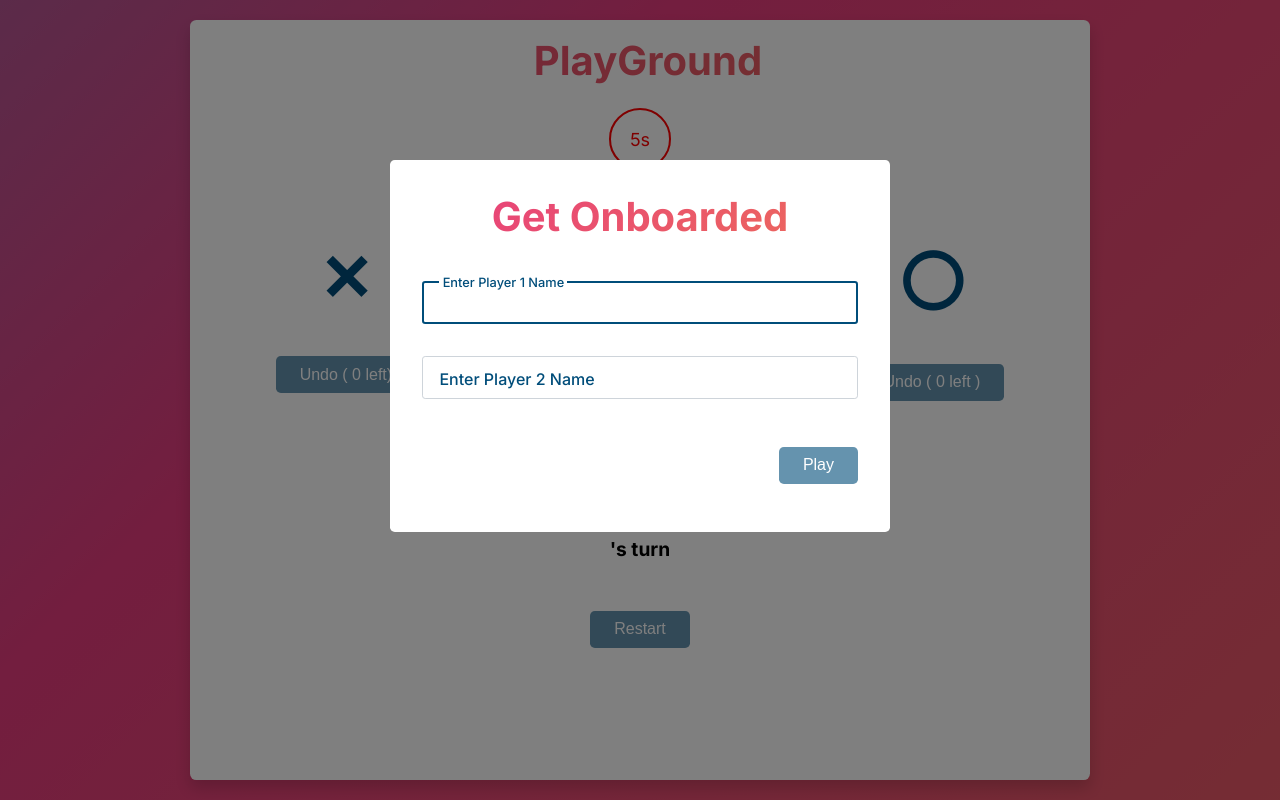
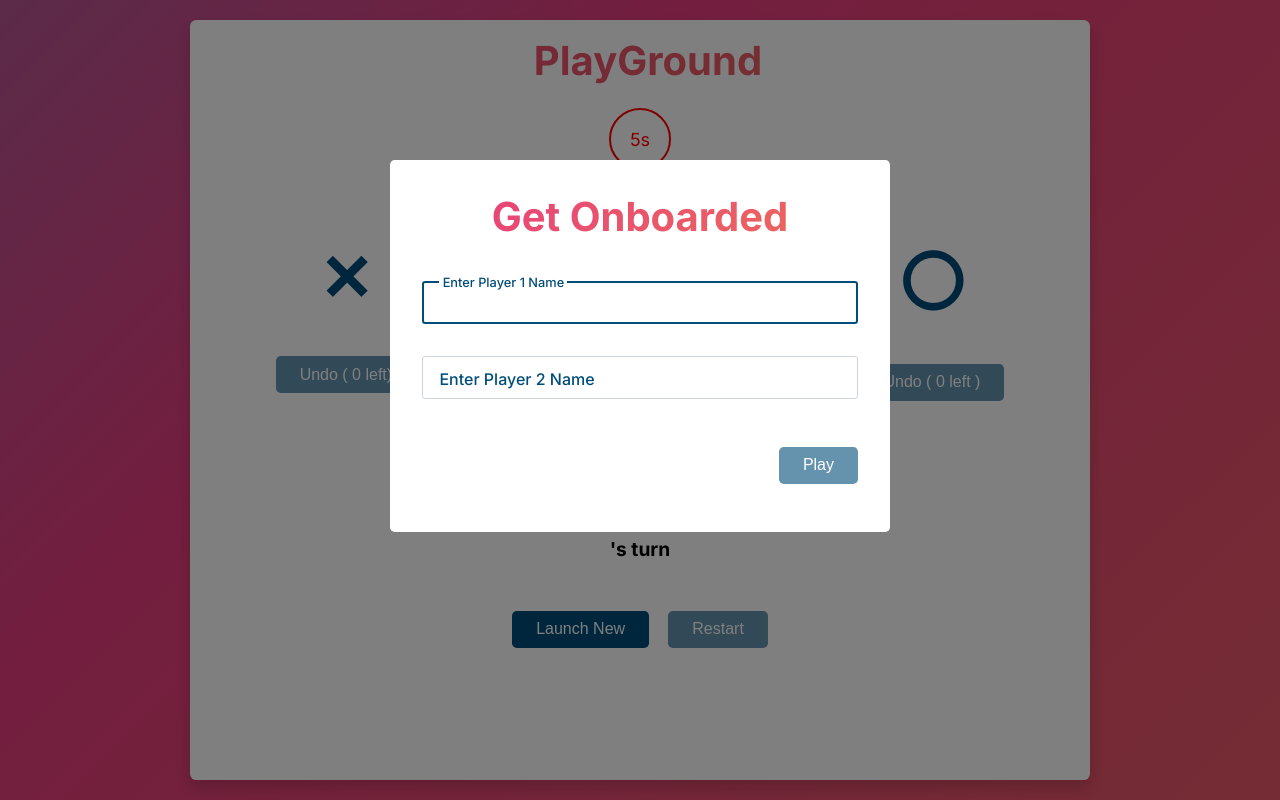
Before and after one commit to khalatevarun/tictactoe, a React (Create React App) app: page / in a window 1280 px wide. Built offline with nearby package versions, Linux system fonts and the light colour scheme.

Commit message:
add: launch new game button in gameboard component

```diff
--- a/src/components/gameBoard/GameBoard.tsx
+++ b/src/components/gameBoard/GameBoard.tsx
@@ -4,6 +4,7 @@ import userIcon from '../../../assets/images/userIcon.png';
 import {
   playTurn,
   resetGame,
+  startNewGame,
   undoTurn,
 } from '../../redux/actions/gameActions';
 import {
@@ -48,6 +49,15 @@ const GameBoard = () => {
       )
     }
     return squaresArray;
+  }
+
+  const buttonOnClick = (e: React.MouseEvent<HTMLButtonElement, MouseEvent>, isNewGame: boolean) => {
+    e.preventDefault();
+    if (isNewGame) {
+      dispatch(startNewGame());
+    } else {
+      dispatch(resetGame());
+    }
   }
 
   const boardSquareOnClick = (e: React.MouseEvent<HTMLElement, MouseEvent>) => {
@@ -119,7 +129,9 @@ const GameBoard = () => {
         </h6>
       </div>
       <div className='gameboard-buttons-container'>
-
+      <button  className='primary-button gameboard-buttons'onClick={(e) => buttonOnClick(e, true)}>
+            Launch New
+          </button>
      <button
           className='primary-button gameboard-buttons'
           disabled={gameStatus !== 'playing'}
```
